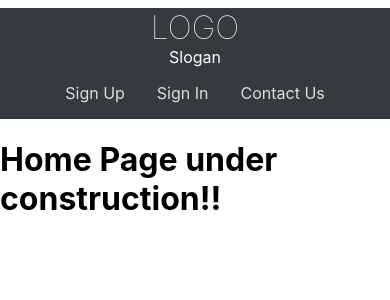
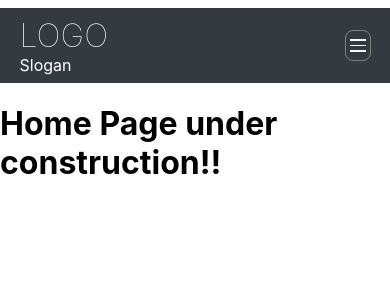
Before and after one commit to Irtiaz/E-mart-frontend-prototype, a Next.js app: page / in a window 390 px wide. Shown: the top 300 px of the page. Built offline with nearby package versions, Linux system fonts and the light colour scheme.

Commit message:
collapse-button for nav

```diff
--- a/Components/Navbar.js
+++ b/Components/Navbar.js
@@ -6,12 +6,29 @@ import Container from './Container.js';
 import styles from '../styles/Navbar.module.css';
 
 export default class Navbar extends React.Component {
+	state = {
+		linksShow: false
+	};
+
+	handleCollapse = () => {
+		this.setState({
+			linksShow: !this.state.linksShow
+		});
+	}
+
+
 	render() {
+
+		const navClassName = !this.state.linksShow? styles.hidden : null;
+
 		return (
 			<header className={styles.header}>
 				<Container>
 					<div className={styles.navContainer}>
 
+						<div className={styles.logo_collapseButton_wrapper}>
+
+							{/*Logo And Slogan*/}
 							<div>
 								<h1>
 									<Link href="/">
@@ -21,7 +38,15 @@ export default class Navbar extends React.Component {
 								<div>Slogan</div>
 							</div>
 
-						<nav>
+							{/*Collpase Button*/}
+							<div className={styles.collapseButton} onClick={this.handleCollapse} ref={this.collapseButtonRef}>
+								<div></div>
+								<div></div>
+								<div></div>
+							</div>
+						</div>
+
+						<nav className={navClassName}>
 							<ul>
 								<li>
 									<Link href="#">
--- a/styles/Navbar.module.css
+++ b/styles/Navbar.module.css
@@ -6,7 +6,7 @@
 .navContainer {
 	display: flex;
 	justify-content: space-between;
-	padding: 0;
+	padding: 0.5em 0;
 }
 
 .navContainer h1 {
@@ -48,21 +48,50 @@
 	color: snow;
 }
 
+.collapseButton {
+	display: none;
+	padding: 0.25em;
+	border: 1px solid grey;
+	border-radius: 0.5em;
+	cursor: pointer;
+}
+
+.collapseButton div {
+	width: 1em;
+	height: 0.1em;
+	margin: 0.25em 0;
+	background: white;
+}
+
 
 @media (max-width: 600px) {
 	.navContainer {
 		flex-direction: column;
 	}
 
-	.header {
-		text-align: center;
+
+	.logo_collapseButton_wrapper {
+		display: flex;
+		justify-content: space-between;
+	}
+
+	.collapseButton {
+		margin: auto 0;
+		display: inline-block;
 	}
 
 	.navContainer ul {
-		justify-content: center;
+		flex-direction: column;
+		text-align: right;
 	}
 
 	.navContainer li {
-		margin: 0 1em;
+		margin: 0.5em 0;
 	}
+
+	.hidden {
+		display: none;
+	}
+
+
 }
```
Lines whose indentation alone changed are shown as unchanged.
